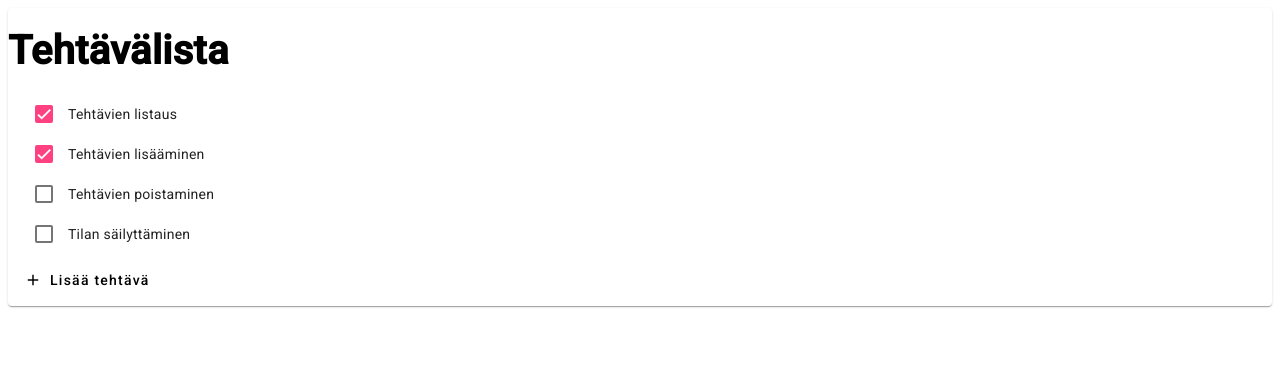
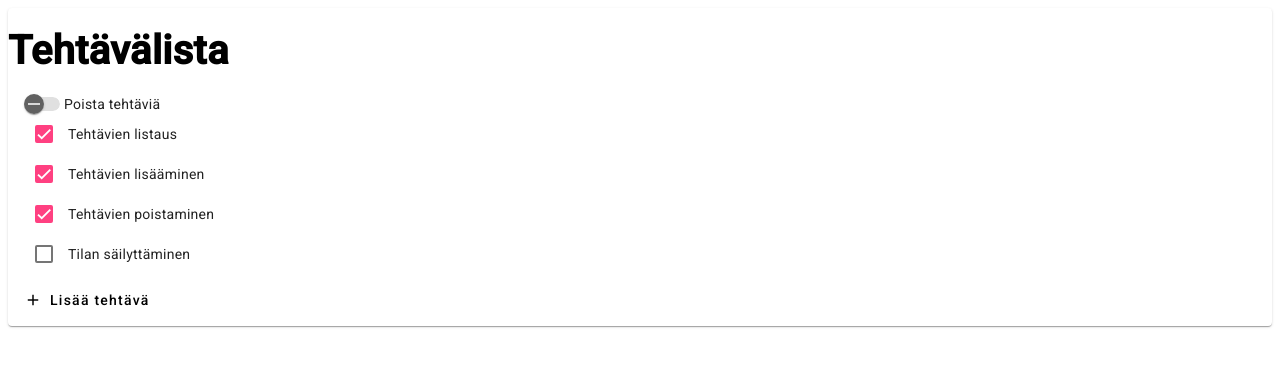
Before and after one commit to veituomi/todolist, an Angular app in the folder frontend/: page / in a window 1280 px wide. Shown: the top 366 px of the page. Built offline with nearby package versions, Linux system fonts and the light colour scheme.

Commit message:
Allow deleting tasks

```diff
--- a/frontend/src/app/app.component.html
+++ b/frontend/src/app/app.component.html
@@ -3,7 +3,7 @@
 		<h1>Tehtävälista</h1>
 	</mat-card-title>
 	<mat-card-content>
-		<app-task-list [addListener]="addTask" />
+		<app-task-list [taskAddListener]="addTask" />
 	</mat-card-content>
 	<mat-card-actions>
 		<button
--- a/frontend/src/app/app.module.ts
+++ b/frontend/src/app/app.module.ts
@@ -6,6 +6,7 @@ import { BrowserAnimationsModule } from '@angular/platform-browser/animations';
 import { MaterialModule } from './material.module';
 import { TaskItemComponent } from './task/task-item.component';
 import { TaskListComponent } from './task/task-list.component';
+import { FormsModule } from '@angular/forms';
 
 @NgModule({
 	declarations: [
@@ -16,6 +17,7 @@ import { TaskListComponent } from './task/task-list.component';
 	imports: [
 		BrowserModule,
 		BrowserAnimationsModule,
+		FormsModule,
 		MaterialModule,
 	],
 	providers: [],
--- a/frontend/src/app/material.module.ts
+++ b/frontend/src/app/material.module.ts
@@ -9,6 +9,7 @@ import {
 } from '@angular/material/form-field';
 import { MatIconModule } from '@angular/material/icon';
 import { MatInputModule } from '@angular/material/input';
+import { MatSlideToggleModule } from '@angular/material/slide-toggle';
 
 @NgModule({
 	exports: [
@@ -19,6 +20,7 @@ import { MatInputModule } from '@angular/material/input';
 		MatFormFieldModule,
 		MatIconModule,
 		MatInputModule,
+		MatSlideToggleModule,
 	],
 	imports: [
 		MatButtonModule,
@@ -28,6 +30,7 @@ import { MatInputModule } from '@angular/material/input';
 		MatFormFieldModule,
 		MatIconModule,
 		MatInputModule,
+		MatSlideToggleModule,
 	],
 	providers: [
 		{
--- a/frontend/src/app/task/task-list.component.html
+++ b/frontend/src/app/task/task-list.component.html
@@ -1,3 +1,14 @@
-<ng-template ngFor let-task [ngForOf]="tasks">
-	<app-task-item [task]="task" />
+<mat-slide-toggle [(ngModel)]="allowDelete">Poista tehtäviä</mat-slide-toggle>
+
+<ng-template ngFor let-task let-i="index" [ngForOf]="tasks">
+	<div>
+		<button
+				*ngIf="allowDelete"
+				mat-button
+				(click)="deleteTask(i)">
+			<mat-icon>delete</mat-icon>
+			Poista
+		</button>
+		<app-task-item [task]="task" />
+	</div>
 </ng-template>
--- a/frontend/src/app/task/task-list.component.ts
+++ b/frontend/src/app/task/task-list.component.ts
@@ -9,7 +9,9 @@ import { Observable } from 'rxjs';
 export class TaskListComponent {
 
 	@Input()
-	addListener?: Observable<void>;
+	taskAddListener?: Observable<void>;
+
+	allowDelete = false;
 
 	tasks: Task[] = [
 		{
@@ -21,7 +23,7 @@ export class TaskListComponent {
 			title: 'Tehtävien lisääminen',
 		},
 		{
-			completed: false,
+			completed: true,
 			title: 'Tehtävien poistaminen',
 		},
 		{
@@ -30,14 +32,25 @@ export class TaskListComponent {
 		}
 	];
 
+	private runningIndex = 1;
+
 	ngOnInit() {
-		this.addListener?.subscribe(() => {
+		this.taskAddListener?.subscribe(() => {
 			const newTask: Task = {
 				completed: false,
-				title: `Tehtävä ${this.tasks.length + 1}`,
+				title: `Uusi tehtävä ${this.runningIndex}`,
 			};
+			this.runningIndex += 1;
 			this.tasks = [...this.tasks, newTask];
 		});
 	}
 
+	deleteTask(index: number) {
+		this.tasks = this.tasks.filter((_, i) => i !== index);
+
+		if (this.tasks.length === 0) {
+			this.allowDelete = false;
+		}
+	}
+
 }
```
